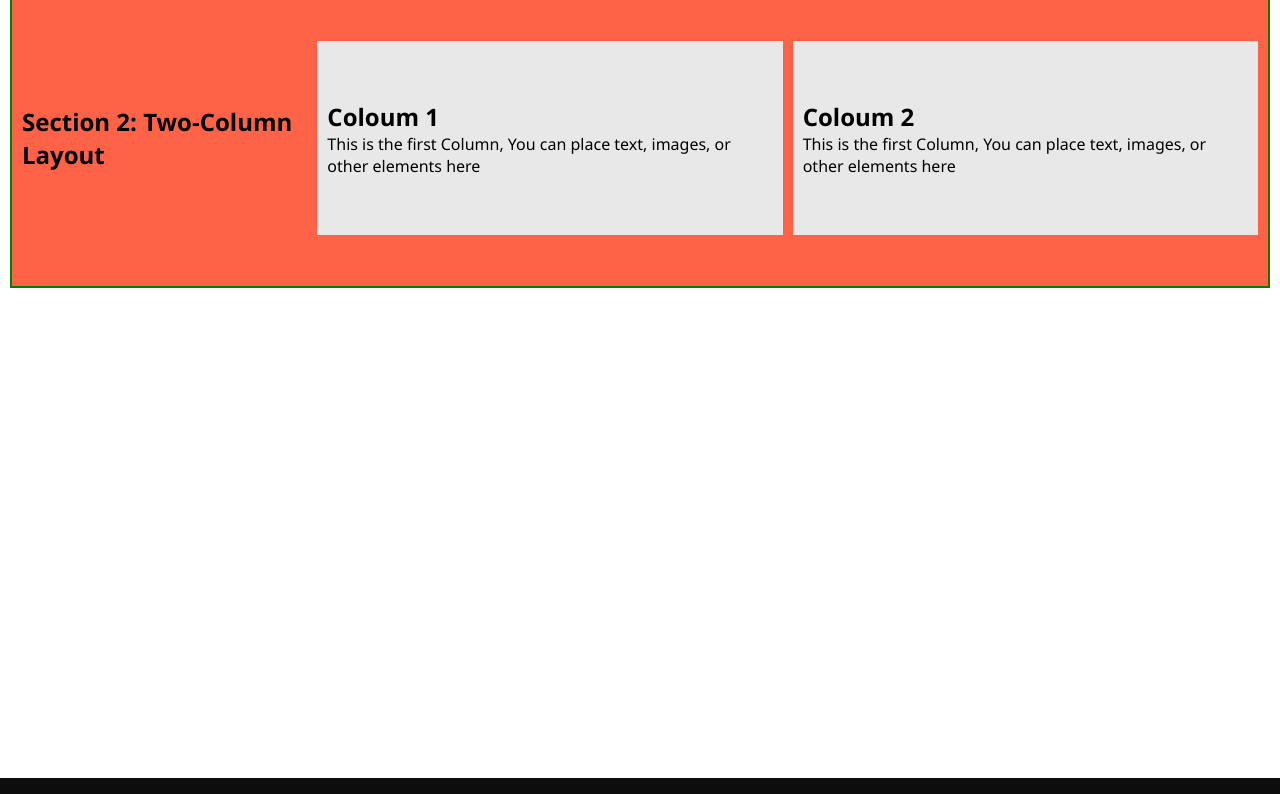
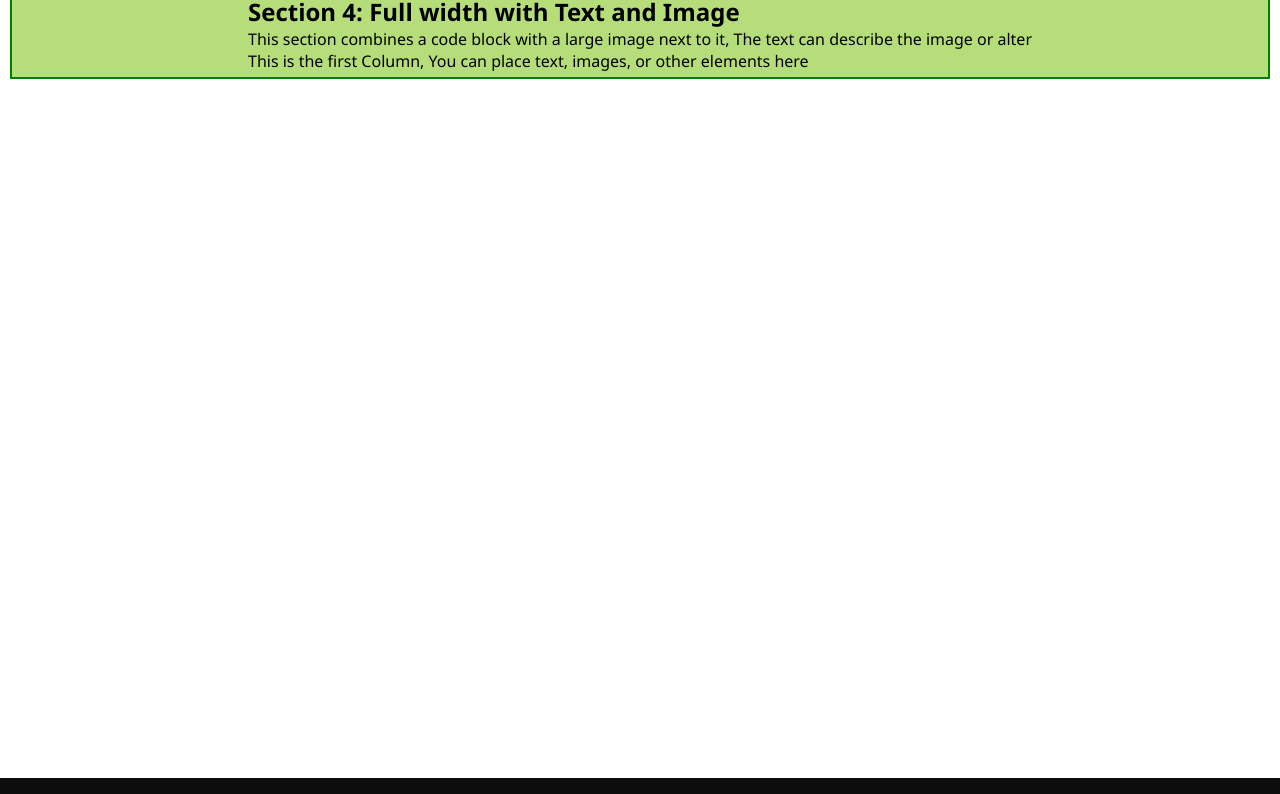
Before and after one commit to EthicalCoder112233/group1000, a plain HTML site: page index.html in a window 1280 px wide. Shown: the part 122-916 px from the top of the page. Drawn offline with Linux system fonts and the light colour scheme.

Commit message:
Update index.html

```diff
--- a/index.html
+++ b/index.html
@@ -121,18 +121,15 @@
     </header>
     <main>
 
-      <div class="section two">
-        <h2>Section 2: Two-Column Layout</h2>
-        <div class="box">
-          <h2>Coloum 1</h2>
+      <div class="section four">
+        <div>
+          <h2>Section 4: Full width with Text and Image</h2>
           <p>
-            This is the first Column, You can place text, images, or other
-            elements here
+            This section combines a code block with a large image next to it,
+            The text can describe the image or alter
           </p>
-        </div>
-        <div class="box">
-          <h2>Coloum 2</h2>
-          <p>
+
+
             This is the first Column, You can place text, images, or other
             elements here
           </p>
```
